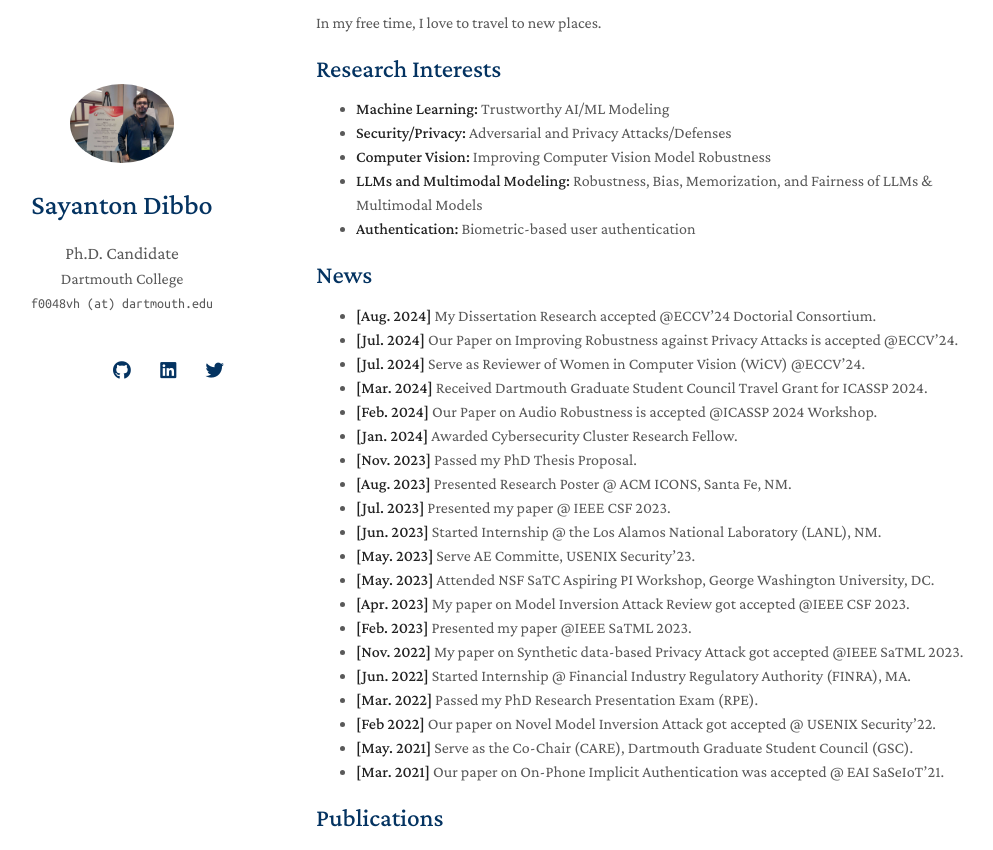
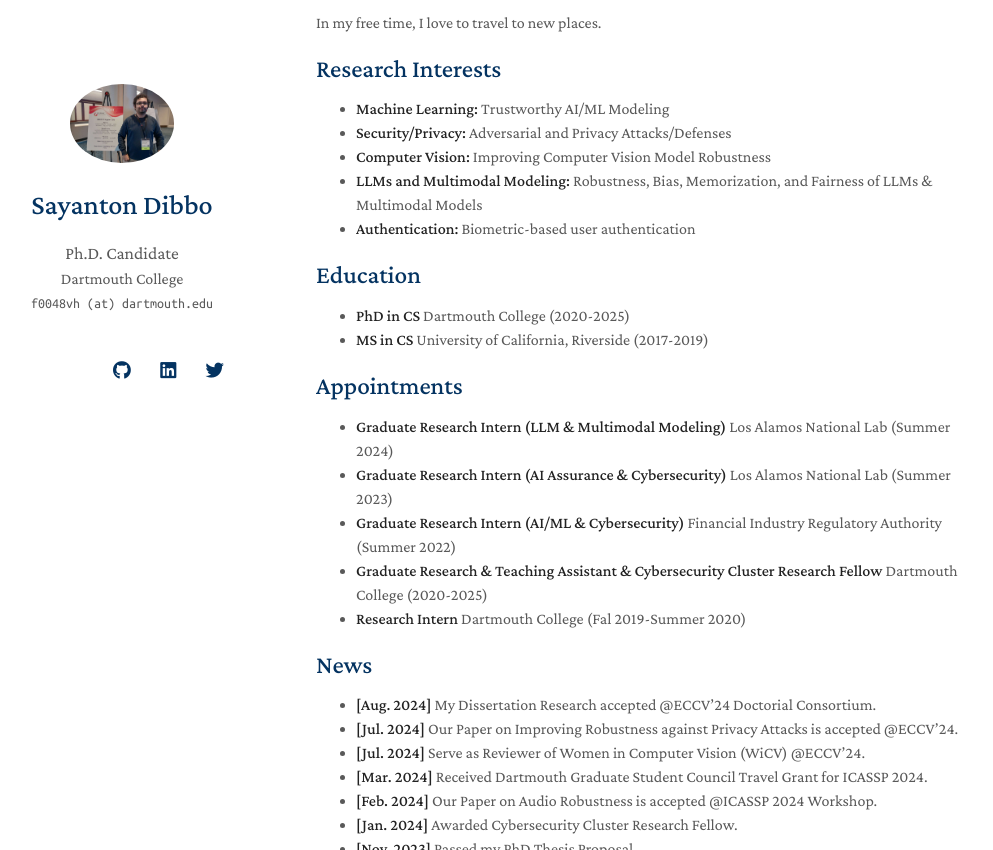
Before and after one commit to SayantonDibbo/SayantonDibbo.github.io, a Jekyll site: the page built from index.md, in a window 1280 px wide and 900 px high, scrolled down 334 px, cut to the strip 0-850 px from the top of the window. Shown: the whole strip, without its empty margins (154-1147 px from the left). Built offline with Jekyll 4.4.1, drawn with Linux system fonts in a browser that asks for light colours; nearby versions of some CDN libraries; a style sheet for code colours, icons or effects is not loaded; our own code applies the rules of GitHub Pages for plain Markdown files.

Commit message:
Update index.md

```diff
--- a/index.md
+++ b/index.md
@@ -18,7 +18,16 @@ In my free time, I love to travel to new places.
 - **LLMs and Multimodal Modeling:** Robustness, Bias, Memorization, and Fairness of LLMs & Multimodal Models
 - **Authentication:** Biometric-based user authentication
 
+## Education
+- **PhD in CS** Dartmouth College (2020-2025)
+- **MS in CS** University of California, Riverside (2017-2019)
 
+## Appointments
+- **Graduate Research Intern (LLM & Multimodal Modeling)** Los Alamos National Lab (Summer 2024)
+- **Graduate Research Intern (AI Assurance & Cybersecurity)** Los Alamos National Lab (Summer 2023)
+- **Graduate Research Intern (AI/ML & Cybersecurity)** Financial Industry Regulatory Authority (Summer 2022)
+- **Graduate Research & Teaching Assistant & Cybersecurity Cluster Research Fellow** Dartmouth College (2020-2025)
+- **Research Intern** Dartmouth College (Fal 2019-Summer 2020)
 
 ## News
 
```
